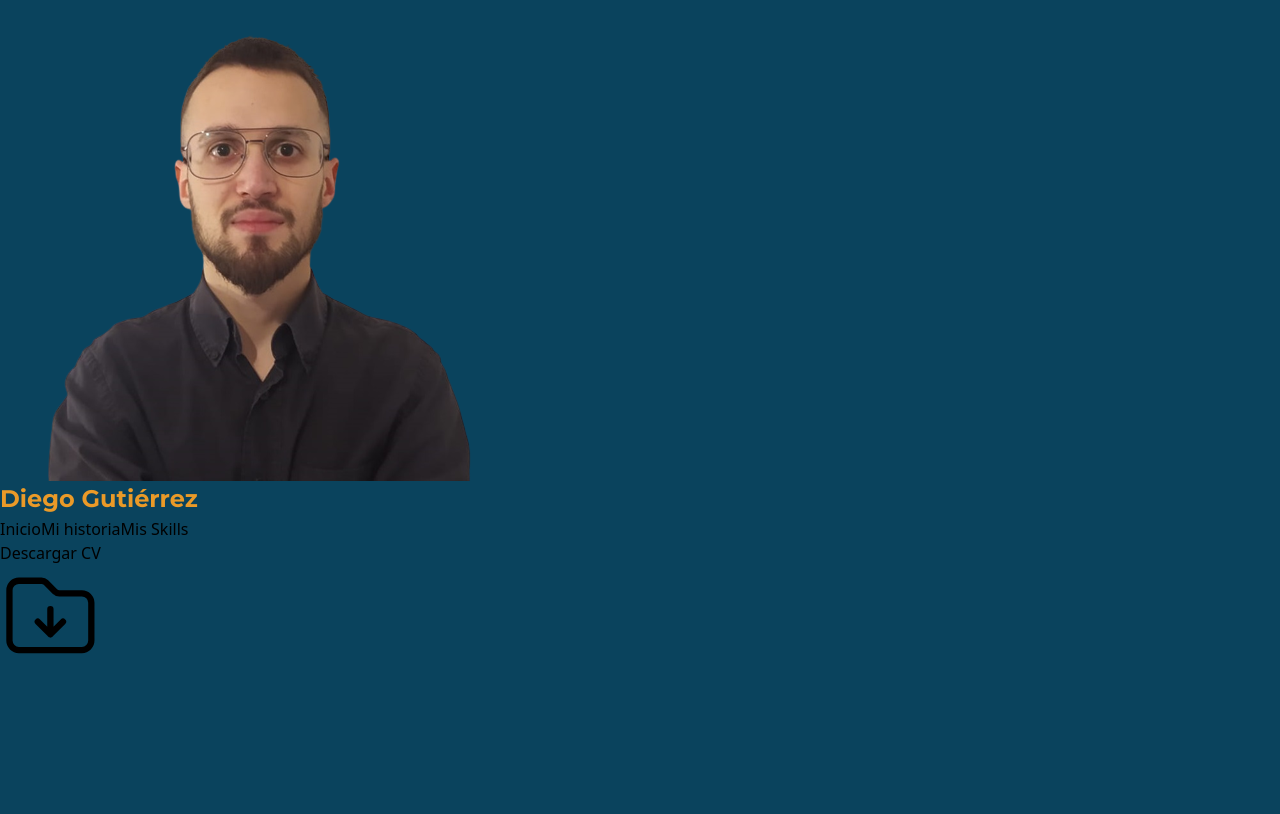
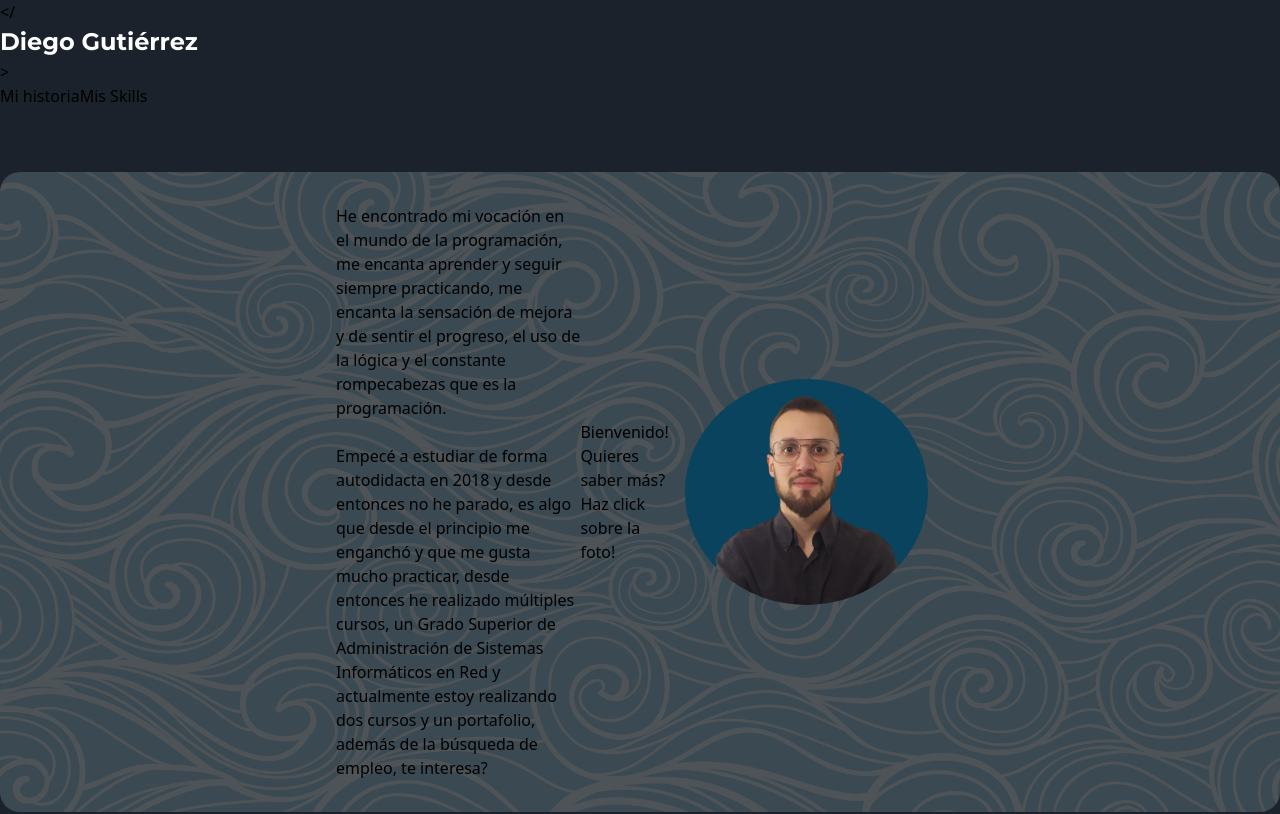
Before and after one commit to DiegoGutierrezDev/my-website, a Vue app: page / in a window 1280 px wide. Shown: the top 814 px of the page. Built offline with nearby package versions, Linux system fonts and the light colour scheme.

Commit message:
Preparing new design

```diff
--- a/src/assets/base.css
+++ b/src/assets/base.css
@@ -19,13 +19,9 @@
   src: url("../fonts/HindMysuru-Regular.ttf");
 }
 
-:root {
-  --main-bg: #0A435D;
-}
-
 
 html {
-  background-color: var(--main-bg);
+  background-color: theme('colors.dark');
 }
 
 
@@ -54,7 +50,7 @@ nav {
 }
 
 h1{
-  color: theme('colors.orange');
+  color: white;
   font-family: theme('fontFamily.montserrat');
   font-size: 1.5em;
   font-weight: 700;
@@ -65,7 +61,7 @@ h1{
 }
 
 h2 {
-  color: theme('colors.green-lime');
+  /* color: theme('colors.green-lime'); */
   font-family: theme('fontFamily.della');
   font-size: 1.50em;
   font-weight: 400;
--- a/src/components/customButton.vue
+++ b/src/components/customButton.vue
@@ -1,5 +1,5 @@
 <template>
-        <button class="bg-orange rounded-full w-auto px-6 py-4 h-8 flex items-center justify-center">
+        <button class="bg-main-blue rounded-full w-auto px-6 py-4 h-8 flex items-center justify-center">
             <slot name="content"></slot>
         </button>
 </template>
--- a/src/components/customHeader.vue
+++ b/src/components/customHeader.vue
@@ -3,21 +3,21 @@ import CustomButton from './customButton.vue';
 </script>
 
 <template>
-  <div class="bg-main flex justify-between items-center px-5 py-2">
+  <div class="bg-dark flex justify-around items-center px-5 py-4">
      <div class="text-center">
         <RouterLink to="/" class="flex items-center" id="avoidHover">
-            <img src="../assets/img/CV.png" alt="" class="rounded-full w-16 mr-5">
-            <h1>Diego Gutiérrez</h1>
+            <span class="text-main-blue text-2xl mr-3">&lt;/</span>
+            <h1 class="mr-2"> Diego Gutiérrez </h1>
+            <span class="text-main-blue text-2xl">&gt;</span>
         </RouterLink>
         </div>
 
-    <div class="w-96 flex justify-around items-center font-montserrat font-semibold text-orange">
-        <router-link to="/">Inicio</router-link>
+    <div class="w-96 flex justify-around items-center font-montserrat font-semibold text-main-blue">
         <router-link to="/about">Mi historia</router-link>
         <router-link to="#">Mis Skills</router-link>
     </div>
 
-    <div class="flex ">
+    <!-- <div class="flex ">
 
         <a href="/src/assets/documents/CV.pdf" download="cv-diego-gutierrez-2025.pdf" class="mr-2">
             <CustomButton text="Descargar CV">
@@ -70,7 +70,7 @@ import CustomButton from './customButton.vue';
             />
             </svg>
         </a>
-    </div>
+    </div> -->
   </div>
 
 </template>
--- a/src/views/HomeView.vue
+++ b/src/views/HomeView.vue
@@ -1,7 +1,7 @@
 <template>
     <div class="description" id="description">
             <div>
-                <span class="max-md:hidden">
+                <span class="max-md:hidden font-della text-white">
                     He encontrado mi vocación en el mundo de la programación, me encanta aprender y seguir siempre practicando, me encanta la sensación de mejora y de sentir el progreso, el uso de la lógica y el constante rompecabezas que es la programación.
                     <br> <br>
                     Empecé a estudiar de forma autodidacta en 2018 y desde entonces no he parado, es algo que desde el principio me enganchó y que me gusta mucho practicar, desde entonces he realizado múltiples cursos, un Grado Superior de Administración de Sistemas Informáticos en Red y actualmente estoy realizando dos cursos y un portafolio, además de la búsqueda de empleo, te interesa?
--- a/tailwind.config.js
+++ b/tailwind.config.js
@@ -8,12 +8,19 @@ export default {
   theme: {
     extend: {
       colors: {
-        'main-bg': '#0A435D',
-        'main': '#08354a',
-        'secondary-blue': '#00A0F4',
-        'light-blue': '#00BDFF',
-        'orange': '#EA9A28',
-        'green-lime': '#CBF279'
+        // 'main-bg': '#397977',
+        // 'main': '#08354a',
+        // 'secondary-blue': '#00A0F4',
+        // 'light-blue': '#00BDFF',
+        // 'orange': '#EA9A28',
+        // 'green-lime': '#CBF279',
+        'main-blue': '#66fcf1',
+        'darker-blue': '#397977',
+        'dark': '#1b222c',
+        'grey-dark': '#202833',
+        'grey-dark-2': '#252e3b',
+        'grey-blue-dark': '#243443',
+        'grey': '#80858b',
       },
       fontFamily: {
         montserrat: ['Montserrat', 'sans-serif'],
```
